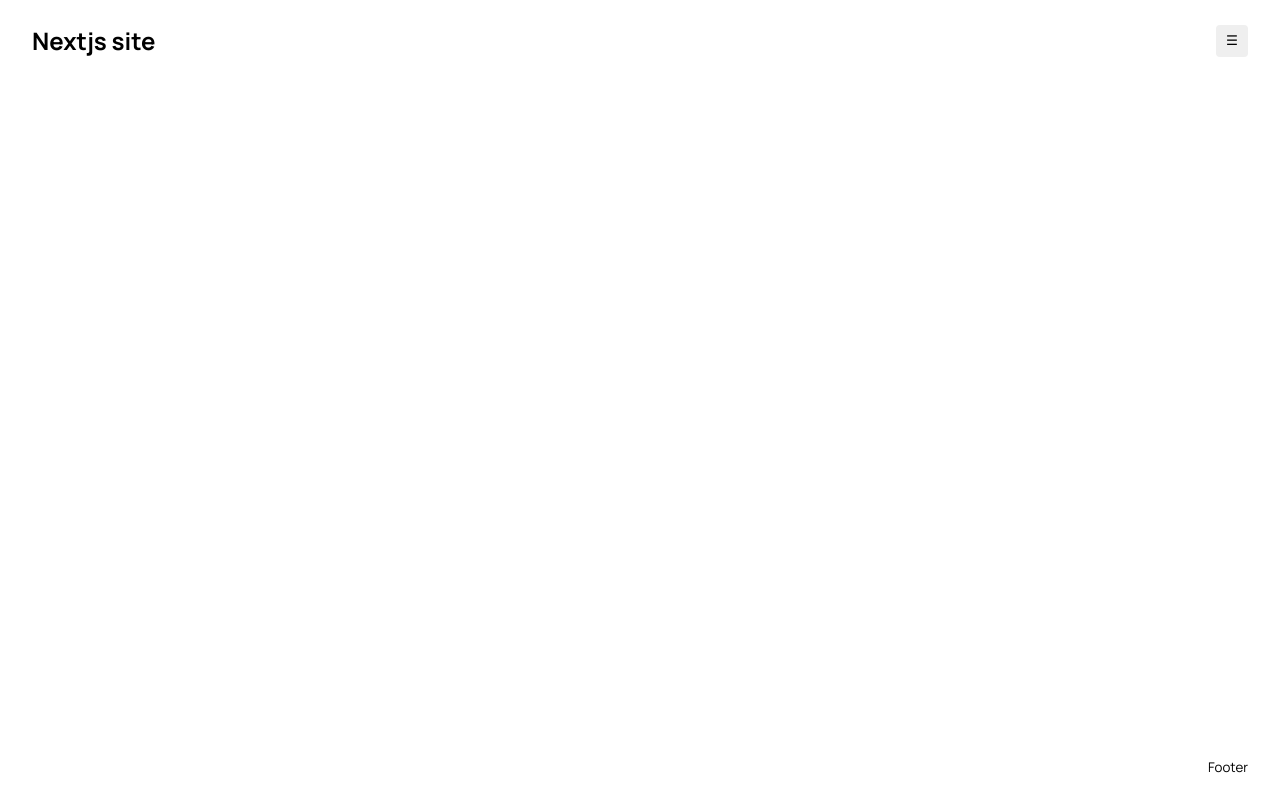
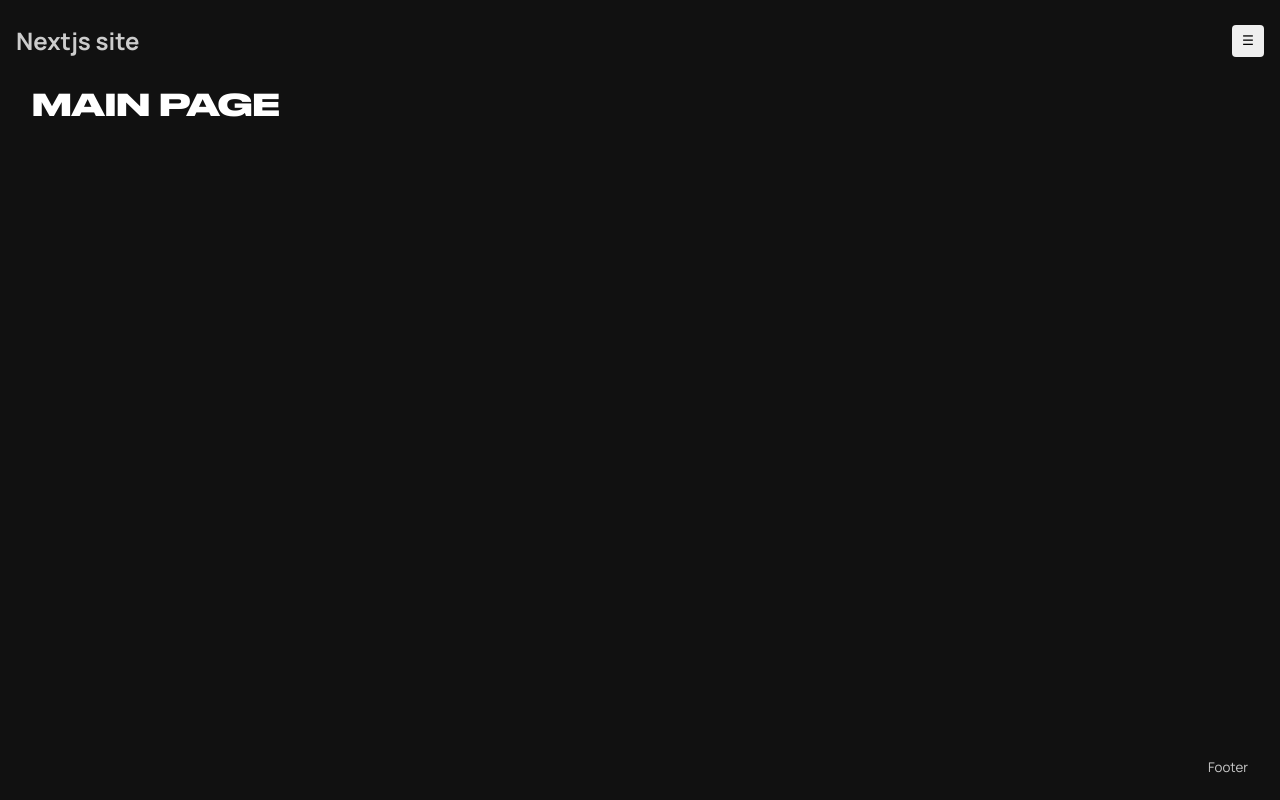
Before and after one commit to mdahovnik/Altiora, a Next.js app: page / in a window 1280 px wide. Built offline with nearby package versions, Linux system fonts and the light colour scheme.

Commit message:
add page routing

```diff
--- a/source/app/styles/globals.scss
+++ b/source/app/styles/globals.scss
@@ -25,15 +25,19 @@ body {
 }
 
 body {
-  color: var(--foreground);
-  background: var(--background);
+  color: var(--color-foreground-light1);
+  background: var(--color-background);
   font-family: var(--font-main), serif;
   -webkit-font-smoothing: antialiased;
   -moz-osx-font-smoothing: grayscale;
-
   display: flex;
   flex-direction: column;
   gap: 1rem;
+  margin: 0 auto;
+
+  @include bp.desktop {
+    max-width: 1920px;
+  }
 
   main {
     width: 100%;
@@ -126,6 +130,14 @@ h3 {
 .container {
   margin: 0 1rem;
   width: 100%;
+
+  @include bp.tablet {
+    margin: 0 2rem;
+  }
+
+  @include bp.desktop {
+    margin: 0 3.75rem;
+  }
 }
 
 * {
--- a/source/pages/main-page/index.tsx
+++ b/source/pages/main-page/index.tsx
@@ -2,16 +2,10 @@ import classes from './styles.module.scss'
 import clsx from 'clsx'
 import type { HTMLAttributes } from 'react'
 
-import { siteName } from '@shared/lib/environment/public'
-
 export const MainPage: React.FC<HTMLAttributes<HTMLDivElement>> = ({ className, ...otherProps }) => {
   return (
     <div className={clsx(classes.container, className)} {...otherProps}>
-      <h1>
-        Welcome to
-        <br />
-        {siteName}
-      </h1>
+      <h1>Main page</h1>
     </div>
   )
 }
--- a/source/pages/main-page/styles.module.scss
+++ b/source/pages/main-page/styles.module.scss
@@ -1,18 +1,19 @@
 .container {
-  border: 1px solid var(--foreground);
-  display: flex;
-  justify-content: center;
-  flex-direction: column;
-  align-items: center;
+  // background-color: var(--color-background);
+  //border: 1px solid var(--foreground);
+  //display: flex;
+  //justify-content: center;
+  //flex-direction: column;
+  //align-items: center;
 
-  h1 {
-    font-size: 2rem;
-    text-align: center;
-    font-weight: bold;
-    padding-bottom: 4rem;
-
-    @include bp.tablet {
-      font-size: 4rem;
-    }
-  }
+  //h1 {
+  //  //font-size: 2rem;
+  //  //text-align: center;
+  //  //font-weight: bold;
+  //  //padding-bottom: 4rem;
+  //
+  //  @include bp.tablet {
+  //    font-size: 4rem;
+  //  }
+  //}
 }
--- /dev/null
+++ b/source/pages/service-page/styles.module.scss
@@ -0,0 +1,4 @@
+.container {
+  // background-color: var(--color-background);
+  //width: 100vw;
+}
--- a/source/widgets/header/styles.module.scss
+++ b/source/widgets/header/styles.module.scss
@@ -4,7 +4,7 @@
   gap: 1rem;
   padding: 1rem;
   border: 1px solid var(--foreground);
-  margin: 0 1rem;
+  // margin: 0 1rem;
   margin-top: 0.5rem;
 
   .logo {
```
Also changed, not shown: app/services/page.tsx (added, +7 -0 lines), source/pages/service-page/index.tsx (added, +11 -0 lines).
